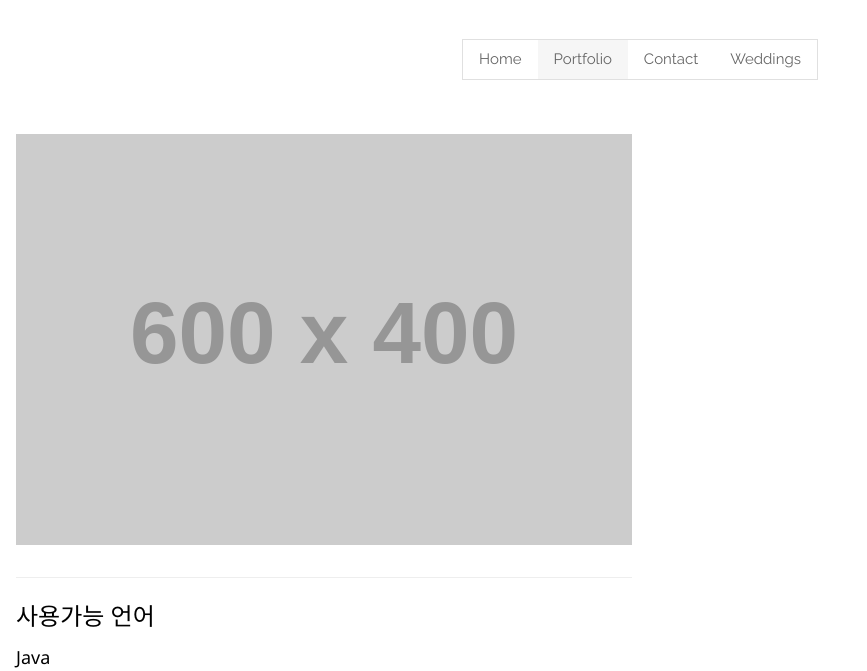
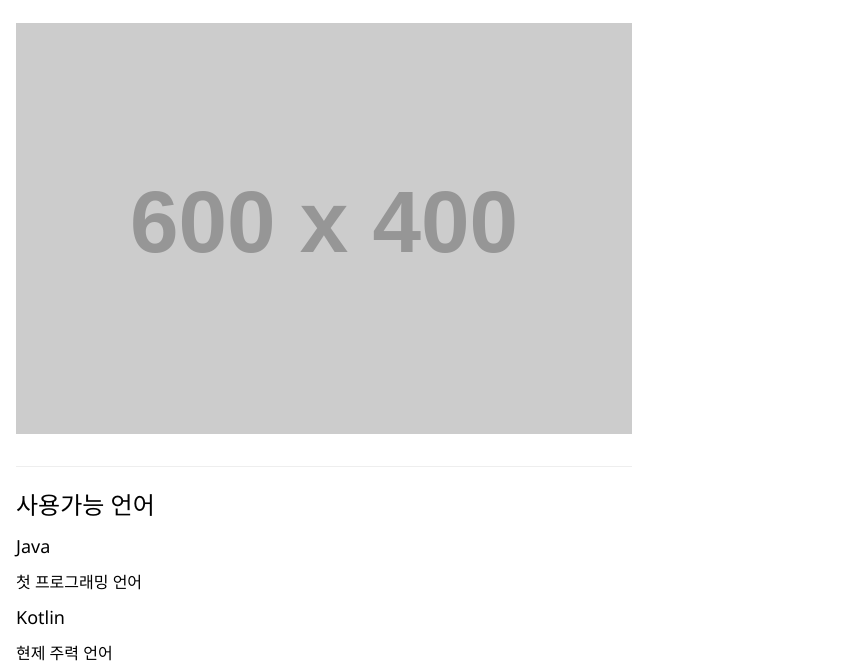
Before and after one commit to apo2073/apo2073.github.io, a plain HTML site: page index.html in a window 1280 px wide. Shown: the part 1129-1800 px from the top of the page, without its empty margins (0-867 px from the left). Drawn offline with nearby package versions, Linux system fonts and the light colour scheme; placeholder pictures from the web are drawn by us.

Commit message:
ㅇㅁㄴㅇㄴㅁㅇㅁㄴ

```diff
--- a/index.html
+++ b/index.html
@@ -24,15 +24,6 @@ h1 {letter-spacing: 6px}
     <h3 class="w3-xlarge">마인크래프트 플러그인 개발자</h3>
     <h1>아포칼립스</h1>
     <h4>포트폴리오</h4>
-
-    <div class="w3-padding-32">
-      <div class="w3-bar w3-border">
-        <a href="#" class="w3-bar-item w3-button">Home</a>
-        <a href="#" class="w3-bar-item w3-button w3-light-grey">Portfolio</a>
-        <a href="#" class="w3-bar-item w3-button">Contact</a>
-        <a href="#" class="w3-bar-item w3-button w3-hide-small">Weddings</a>
-      </div>
-    </div>
   </div>
 </header>
 
@@ -42,8 +33,10 @@ h1 {letter-spacing: 6px}
     <img src="https://via.placeholder.com/600x400" style="width:100%">
     <hr width=”70%” height="10" color=”#EEEEEE” noshade />
     <h3> 사용가능 언어 </h5>
-    <h5>Java</h6>
-    <h5>Kotlin</h6>
+    <h5>Java</h5>
+    <h6>첫 프로그래밍 언어</h6>
+    <h5>Kotlin</h5>
+    <h6>현제 주력 언어</h6>
     <hr width=”70%” height="10" color=”#EEEEEE” noshade />
     <img src="https://via.placeholder.com/600x400" style="width:100%">
   </div>
```
Also changed, not shown: 1 other file.
